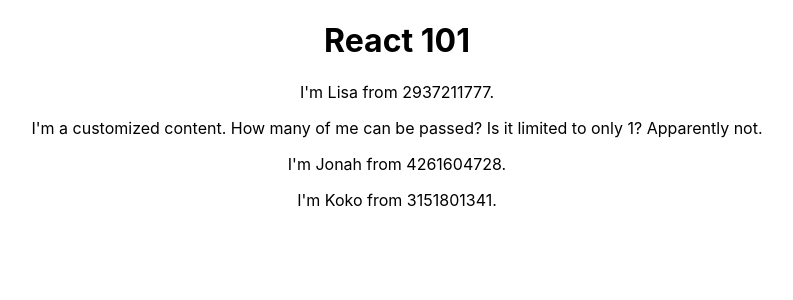
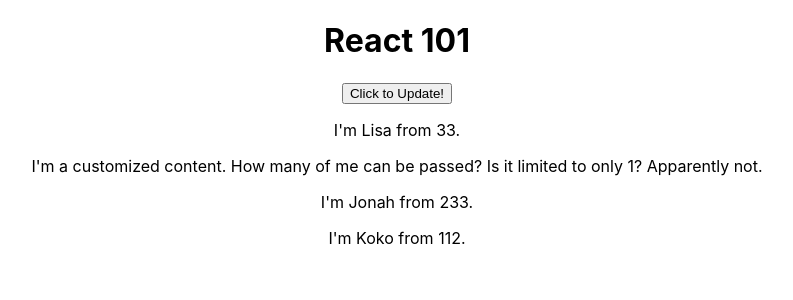
Before and after one commit to hanisahkz/react-101, a React (Create React App) app: page / in a window 1280 px wide. Shown: the top 300 px of the page, without its empty margins (243-1036 px from the left). Built offline with nearby package versions, Linux system fonts and the light colour scheme.

Commit message:
Add event handler onClick, pass method from Parent to Child via props.

```diff
--- a/src/App.js
+++ b/src/App.js
@@ -3,15 +3,33 @@ import "./App.css";
 import Person from "./Person/Person";
 
 class App extends Component {
+  state = {
+    persons: [
+      { id: 1, name: "Lisa", origin: 33 },
+      { id: 2, name: "Jonah", origin: 233 },
+      { id: 3, name: "Koko", origin: 112 }
+    ]
+  };
+
+  updateNameHandler = () => {
+    this.setState({
+      persons: [
+        { id: 1, name: "Lisa", origin: 33 },
+        { id: 2, name: "Jonathan", origin: 233 },
+        { id: 3, name: "Koko Hekmatyar", origin: 112 }
+      ]
+    });
+  };
+
   render() {
-    /* jshint ignore:start */
     return (
       <div className="App">
         <h1>React 101</h1>
         <div>
+          <button onClick={this.updateNameHandler}>Click to Update!</button>
           <Person
-            name="Lisa"
-            origin={window.crypto.getRandomValues(new Uint32Array(1))[0]}
+            name={this.state.persons[0].name}
+            origin={this.state.persons[0].origin}
           >
             <span>I'm a customized content. </span>
             <span>How many of me can be passed? </span>
@@ -19,17 +37,17 @@ class App extends Component {
             <span>Apparently not. </span>
           </Person>
           <Person
-            name="Jonah"
-            origin={window.crypto.getRandomValues(new Uint32Array(1))[0]}
+            click={this.updateNameHandler}
+            name={this.state.persons[1].name}
+            origin={this.state.persons[1].origin}
           />
           <Person
-            name="Koko"
-            origin={window.crypto.getRandomValues(new Uint32Array(1))[0]}
+            name={this.state.persons[2].name}
+            origin={this.state.persons[2].origin}
           />
         </div>
       </div>
     );
-    /* jshint ignore:end */
   }
 }
 
--- a/src/Person/Person.js
+++ b/src/Person/Person.js
@@ -4,7 +4,7 @@ import React from "react";
 const person = props => {
   return (
     <div>
-      <p>
+      <p onClick={props.click}>
         I'm {props.name} from {props.origin}.
       </p>
       <div>{props.children}</div>
```
